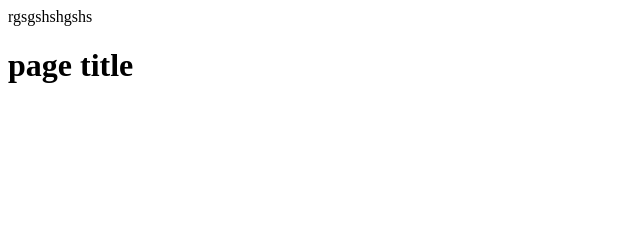
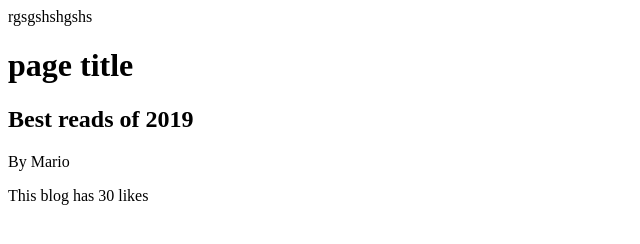
Before and after one commit to attilakaradeniz/ModernJS, a plain HTML site: page chapter_2/index.html in a window 1280 px wide. Shown: the whole page, without its empty margins (0-640 px from the left). Drawn offline with Linux system fonts and the light colour scheme.

Commit message:
added template string & dynamic html

```diff
--- a/chapter_2/index.html
+++ b/chapter_2/index.html
@@ -12,6 +12,7 @@
     rgsgshshgshs
     <h1 id="h1ID">page title</h1>
 
+    <span id="forTemplate"></span>
 
 
     <!-- <script>
--- a/chapter_2/sandbox.js
+++ b/chapter_2/sandbox.js
@@ -1 +1,26 @@
-// 00:36:20  numbers
+// 00:46:16 - template strings
+
+const title = 'Best reads of 2019';
+const author = 'Mario';
+const likes = 30;
+
+// concatenation way
+//let result = 'The blog called ' + title + ' by ' + author + ' has ' + likes + ' likes.';
+//console.log(result);
+
+// template strings bzw. => template literal
+//let result = `The blog calles ${title} by ${author} has ${likes} likes`;
+//console.log(result);
+
+// creating html templates
+let html = `
+    <h2>${title}</h2>
+    <p>By ${author}</p>
+    <span>This blog has ${likes} likes</span>
+`;
+
+console.log(html);
+
+let spanTemplate = $("#forTemplate");
+
+spanTemplate.append(html);
```
